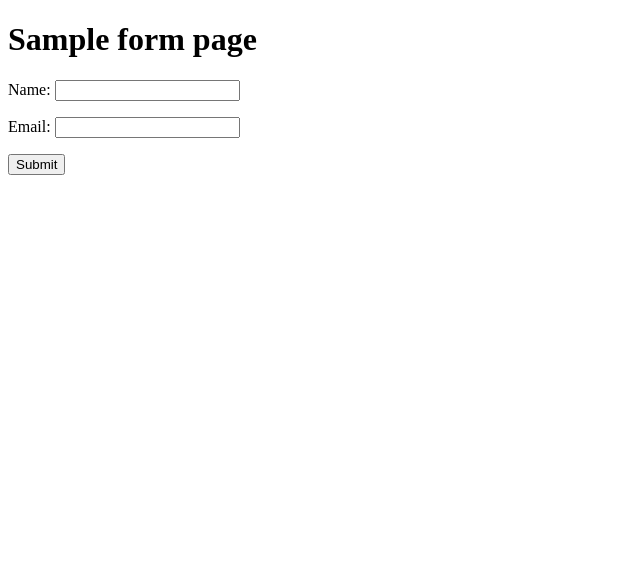
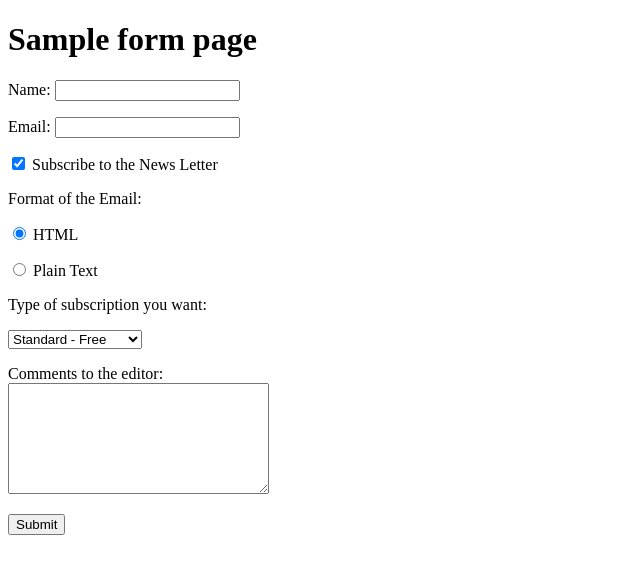
Before and after one commit to ses10/HTML-Form, a plain HTML site: page index.html in a window 1280 px wide. Shown: the whole page, without its empty margins (0-640 px from the left). Drawn offline with Linux system fonts and the light colour scheme.

Commit message:
2nd part of tutorial done

```diff
--- a/index.html
+++ b/index.html
@@ -17,6 +17,31 @@
 	    Email: <input type='text' name='Email' />
 	  </p>
 	  <p>
+	    <input type="checkbox" name="subscribe" checked='checked'> Subscribe to the News Letter
+	  </p>
+	  <p>
+	    Format of the Email:
+	      <p>
+	      <input type="radio" name="format" value="html" checked='checked'> HTML
+	      </p>
+	      <p>
+	      <input type="radio" name="format" value="text"> Plain Text
+	      </p>
+	  </p>
+	  <p>
+	    Type of subscription you want:
+	    <p>
+	    <select name="type">
+	      <option value="standard">Standard - Free</option>
+	      <option value="prof">Professional - Paid</option>
+	    </select>
+	    </p>
+	  </p>
+	  <p>
+	  Comments to the editor:<br>
+	    <textarea name="comments" rows="7" cols="30"></textarea>
+	  </p>
+	  <p>
 	  <input type='submit' name='Submit' value='Submit' />
 	  </p>
 	</form>
```
